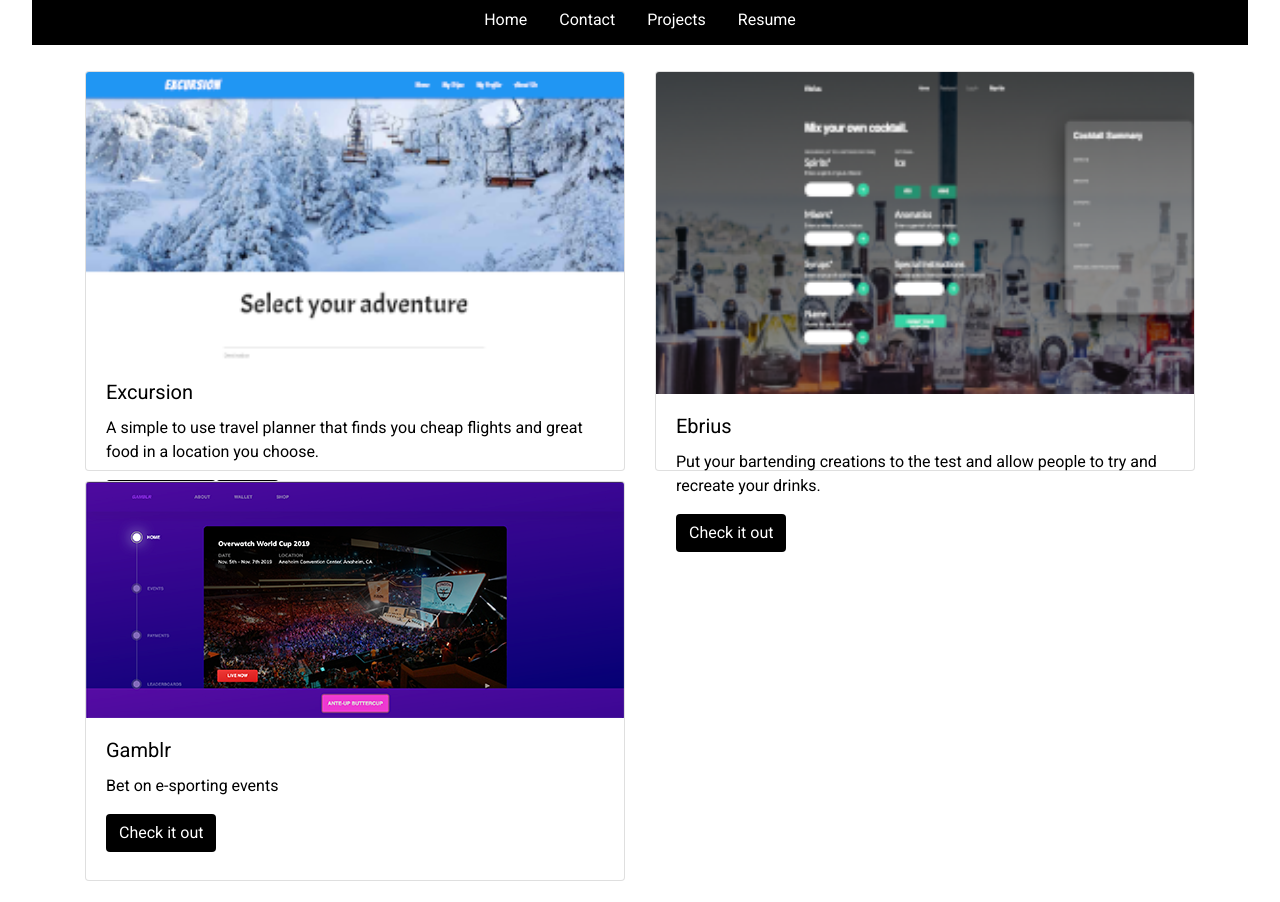
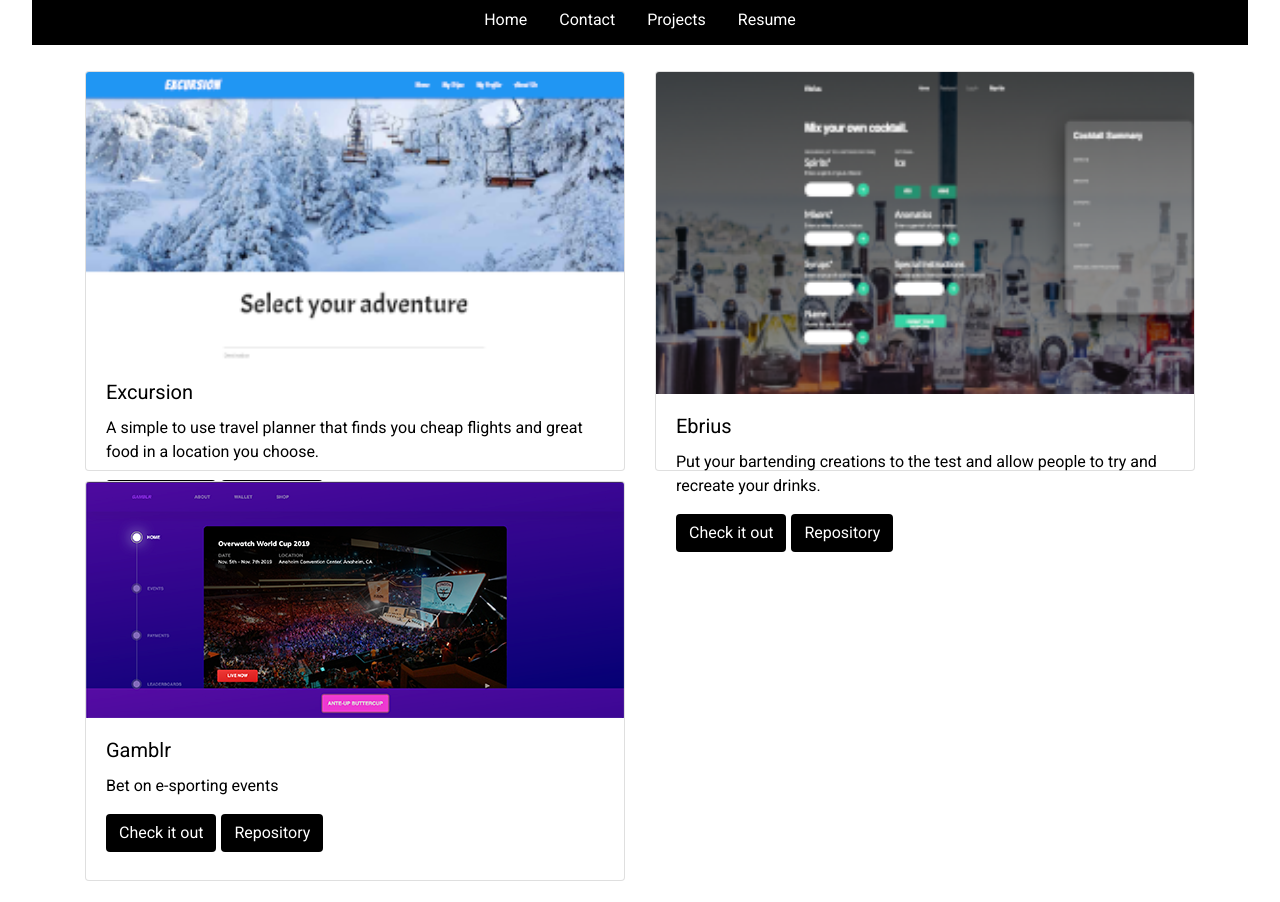
Before and after one commit to victore94/VictorPortfolio, a React (Create React App) app: page /projects in a window 1280 px wide. Built offline with nearby package versions, Linux system fonts and the light colour scheme.

Commit message:
added a repo link to project cards

```diff
--- a/src/Pages/Projects/Projects.css
+++ b/src/Pages/Projects/Projects.css
@@ -12,3 +12,7 @@
   background-color: black;
   color: white;
 }
+
+.Repo {
+  margin-left: 1%;
+}
--- a/src/Pages/Projects/Projects.js
+++ b/src/Pages/Projects/Projects.js
@@ -14,7 +14,7 @@ const Projects = () => {
                             <h5 className='projectP' className="card-title">Excursion</h5>
                             <p className='projectP' className="card-text">A simple to use travel planner that finds you cheap flights and great food in a location you choose.</p>
                             <a href="https://victore94.github.io/Excursion/" target='_blank' className='projectP' className="btn">Check it out</a>
-                            <a href="https://victore94.com/Excursion/" target='_blank' className='projectP' className="btn">Repo</a>
+                            <a href="https://github.com/victore94/Excursion" target='_blank' className='projectP' className="btn Repo">Repository</a>
                         </div>
                     </div>
                 </div>
@@ -25,6 +25,8 @@ const Projects = () => {
                             <h5 className='projectP' className="card-title">Ebrius</h5>
                             <p className='projectP' className="card-text">Put your bartending creations to the test and allow people to try and recreate your drinks.</p>
                             <a href="https://secure-plateau-53716.herokuapp.com/cocktail.html" target='_blank' className="btn">Check it out</a>
+                            <a href="https://github.com/victore94/EggshellAndBeige" target='_blank' className='projectP' className="btn Repo">Repository</a>
+
                         </div>
                     </div>
                 </div>
@@ -37,6 +39,8 @@ const Projects = () => {
                             <h5 className='projectP' className="card-title">Gamblr</h5>
                             <p className='projectP' className="card-text">Bet on e-sporting events</p>
                             <a href="https://evening-plains-03671.herokuapp.com/" target='_blank' className="btn">Check it out</a>
+                            <a href="https://github.com/victore94/Gamblr" target='_blank' className='projectP' className="btn Repo">Repository</a>
+
                         </div>
                     </div>
                 </div>
```
